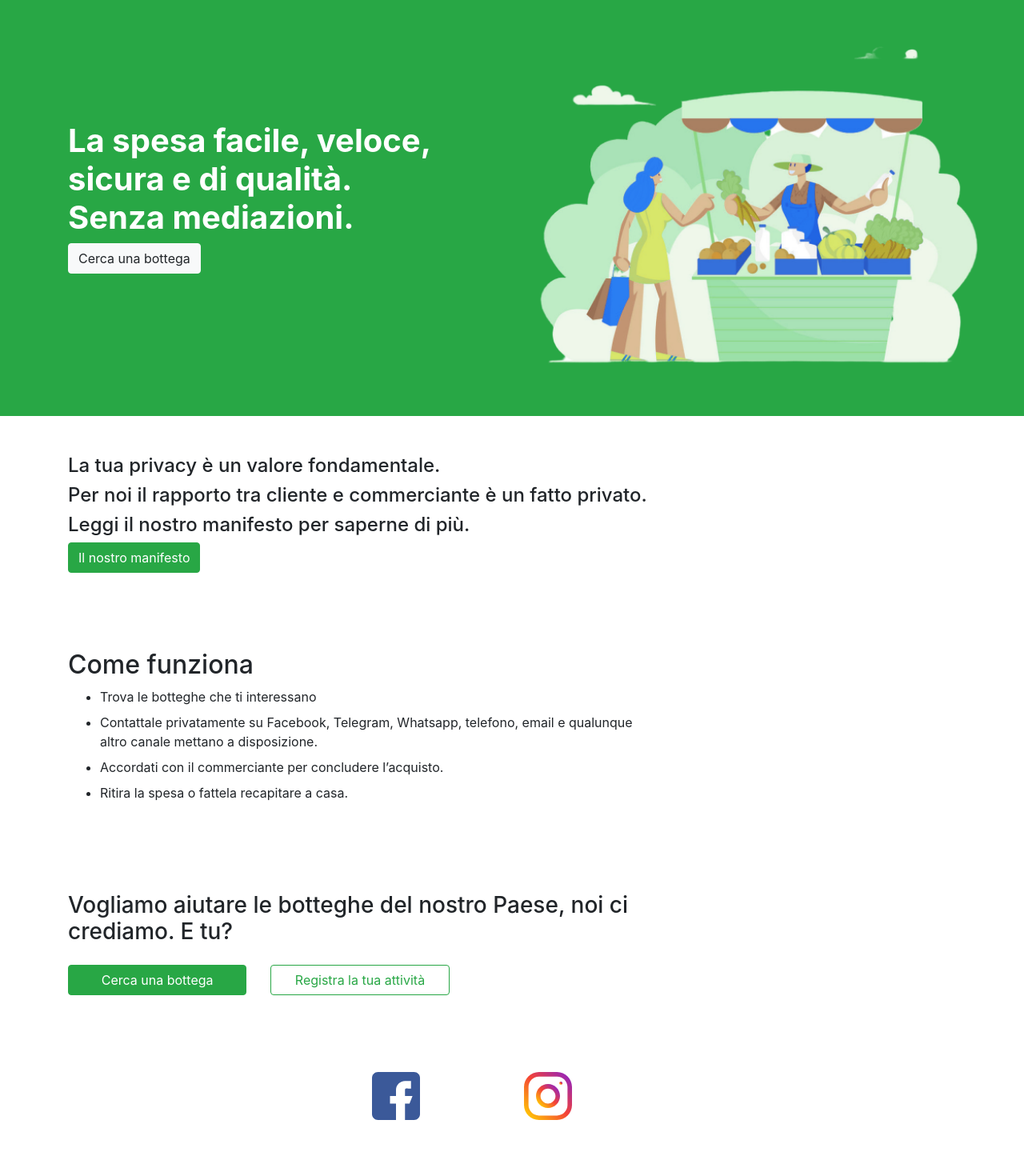
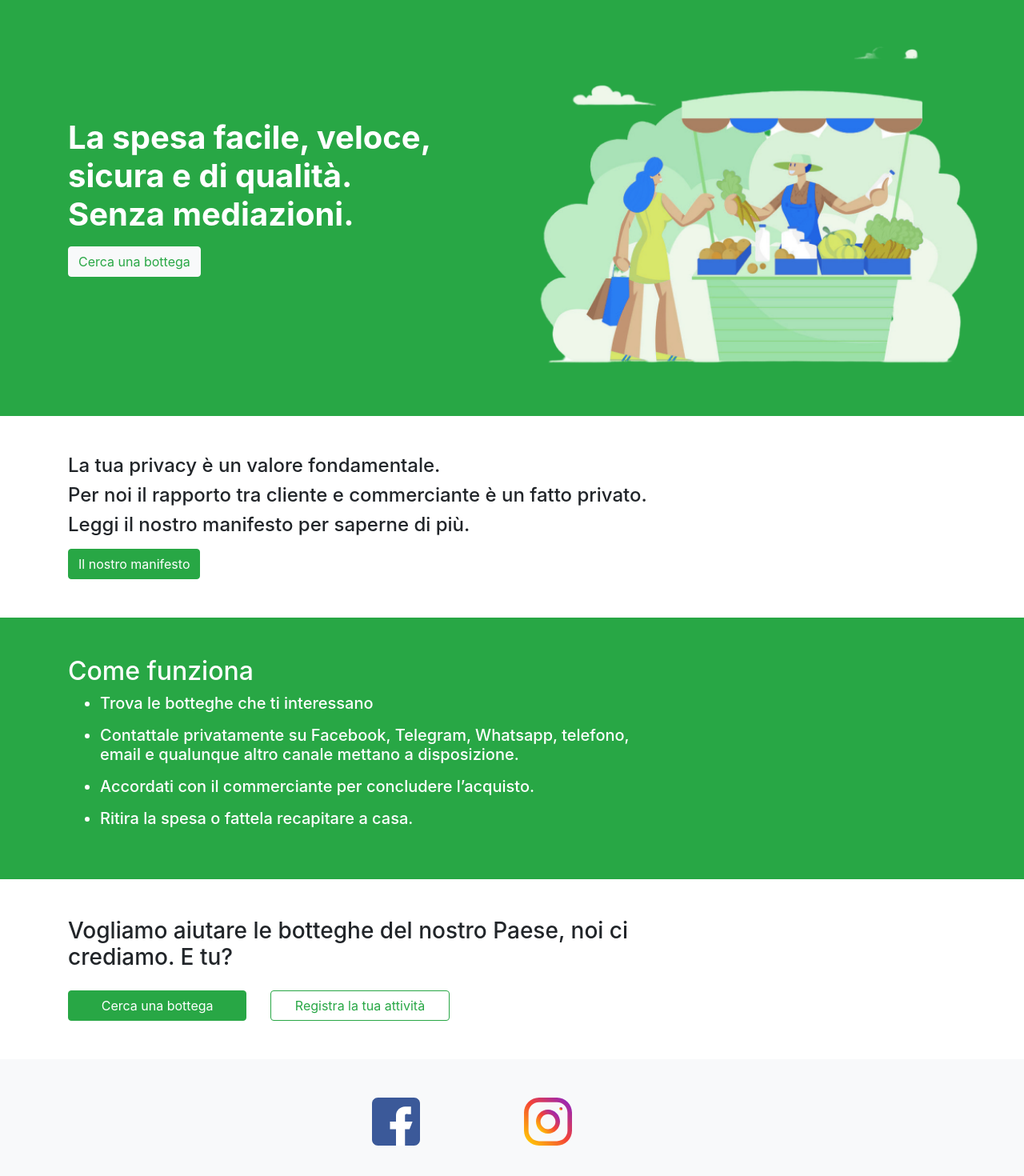
Before and after one commit to limone-eth/easy-collect-web, a Vue app: page /home in a window 1280 px wide. Shown: the part 92-1562 px from the top of the page at 80% size. Before the commit the page ends 1540 px from the top, so only its background shows below. Built offline with nearby package versions, Linux system fonts and the light colour scheme; what vue-browser-geolocation, vue-toast-notification would draw is missing.

Commit message:
New terms and conditions in shop creation

```diff
--- a/src/components/Footer.vue
+++ b/src/components/Footer.vue
@@ -1,5 +1,6 @@
 <template>
-    <div class="container pb-5 pt-5">
+    <div class="bg-light pb-5 pt-5">
+        <div class="container">
             <div class="row">
                 <div class="col-4"></div>
                 <div class="col-2">
@@ -10,6 +11,8 @@
                 </div>
                 <div class="col-4"></div>
             </div>
+        </div>
+
     </div>
 </template>
 
--- a/src/components/Home.vue
+++ b/src/components/Home.vue
@@ -8,8 +8,7 @@
                         <div class="h1 font-weight-bolder">La spesa facile, veloce, sicura e di qualità. <br> Senza
                             mediazioni.
                         </div>
-                        <h5 class="font-weight-bold"></h5>
-                        <b-button variant="light" to="/mappa">Cerca una bottega</b-button>
+                        <b-button variant="light" class="mt-2 text-success" to="/mappa">Cerca una bottega</b-button>
                     </div>
                     <div class="col-6">
                         <img src="../assets/cover_3-no-bg.png" height="450" alt="illustration">
@@ -24,7 +23,7 @@
                         <b-button variant="light" to="/mappa">Cerca una bottega</b-button>
                     </div>
                     <div class="col-12 pt-2">
-                        <img src="../assets/cover_3-no-bg.png" height="250" alt="illustration">
+                        <img src="../assets/cover_3-no-bg.png"  class="mt-2 text-success"  height="250" alt="illustration">
                     </div>
                 </div>
             </div>
@@ -40,7 +39,7 @@
                             <div class="pt-2">Per noi il rapporto tra cliente e commerciante è un fatto privato.</div>
                             <div class="pt-2">Leggi il nostro manifesto per saperne di più.</div>
                         </div>
-                        <b-button variant="success" to="/manifesto">Il nostro manifesto</b-button>
+                        <b-button variant="success" class="mt-2" to="/manifesto">Il nostro manifesto</b-button>
                     </div>
                 </div>
             </div>
@@ -52,7 +51,7 @@
                             <div class="pt-2">Per noi il rapporto tra cliente e commerciante è un fatto privato.</div>
                             <div class="pt-2">Leggi il nostro manifesto per saperne di più.</div>
                         </div>
-                        <b-button variant="success" to="/manifesto">Il nostro manifesto</b-button>
+                        <b-button variant="success" class="mt-2" to="/manifesto">Il nostro manifesto</b-button>
                     </div>
 
                 </div>
@@ -60,23 +59,23 @@
         </div>
 
         <!-- SECTION 3 -->
-        <div>
+        <div class="bg-success text-white">
             <div class="container d-none d-sm-block">
                 <div class="row pt-5 pb-5">
                     <div class="col-8 text-left align-self-center">
                         <div class="h2">Come funziona</div>
                         <ul>
-                            <li>
+                            <li class="h5">
                                 Trova le botteghe che ti interessano
                             </li>
-                            <li class="pt-2">
+                            <li class="h5 pt-2">
                                 Contattale privatamente su Facebook, Telegram, Whatsapp,
                                 telefono, email e qualunque altro canale mettano a disposizione.
                             </li>
-                            <li class="pt-2">
+                            <li class="h5 pt-2">
                                 Accordati con il commerciante per concludere l’acquisto.
                             </li>
-                            <li class="pt-2">
+                            <li class="h5 pt-2">
                                 Ritira la spesa o fattela recapitare a casa.
                             </li>
                         </ul>
--- a/src/components/ShopRegistration.vue
+++ b/src/components/ShopRegistration.vue
@@ -94,7 +94,8 @@
                         <div class="form-group">
                             <label for="phone">
                                 <font-awesome-icon :icon="['fa', 'phone']" class="text-success"/>
-                                Telefono</label>
+                                Telefono / <font-awesome-icon :icon="['fab', 'whatsapp']" class="text-success"/>
+                                Whatsapp</label>
                             <input type="text" class="form-control" id="phone" v-model="phone"
                                    placeholder="Inserisci il tuo numero di telefono">
                         </div>
--- a/src/main.js
+++ b/src/main.js
@@ -8,7 +8,7 @@ import {faFish, faPhone, faExclamationCircle,
   faGlobe, faMapMarkerAlt, faTags,
   faFont, faStoreAlt, faCity, faEnvelope}
   from '@fortawesome/free-solid-svg-icons'
-import { faFacebook, faTelegram} from '@fortawesome/free-brands-svg-icons'
+import { faFacebook, faTelegram, faWhatsapp} from '@fortawesome/free-brands-svg-icons'
 import {FontAwesomeIcon} from '@fortawesome/vue-fontawesome'
 import VueGeolocation from 'vue-browser-geolocation';
 import Multiselect from 'vue-multiselect';
@@ -57,6 +57,7 @@ library.add(faEnvelope);
 library.add(faPhone);
 library.add(faFacebook);
 library.add(faTelegram);
+library.add(faWhatsapp);
 
 // leaflet
 Vue.component('l-map', LMap);
```
Lines whose indentation alone changed are shown as unchanged.
